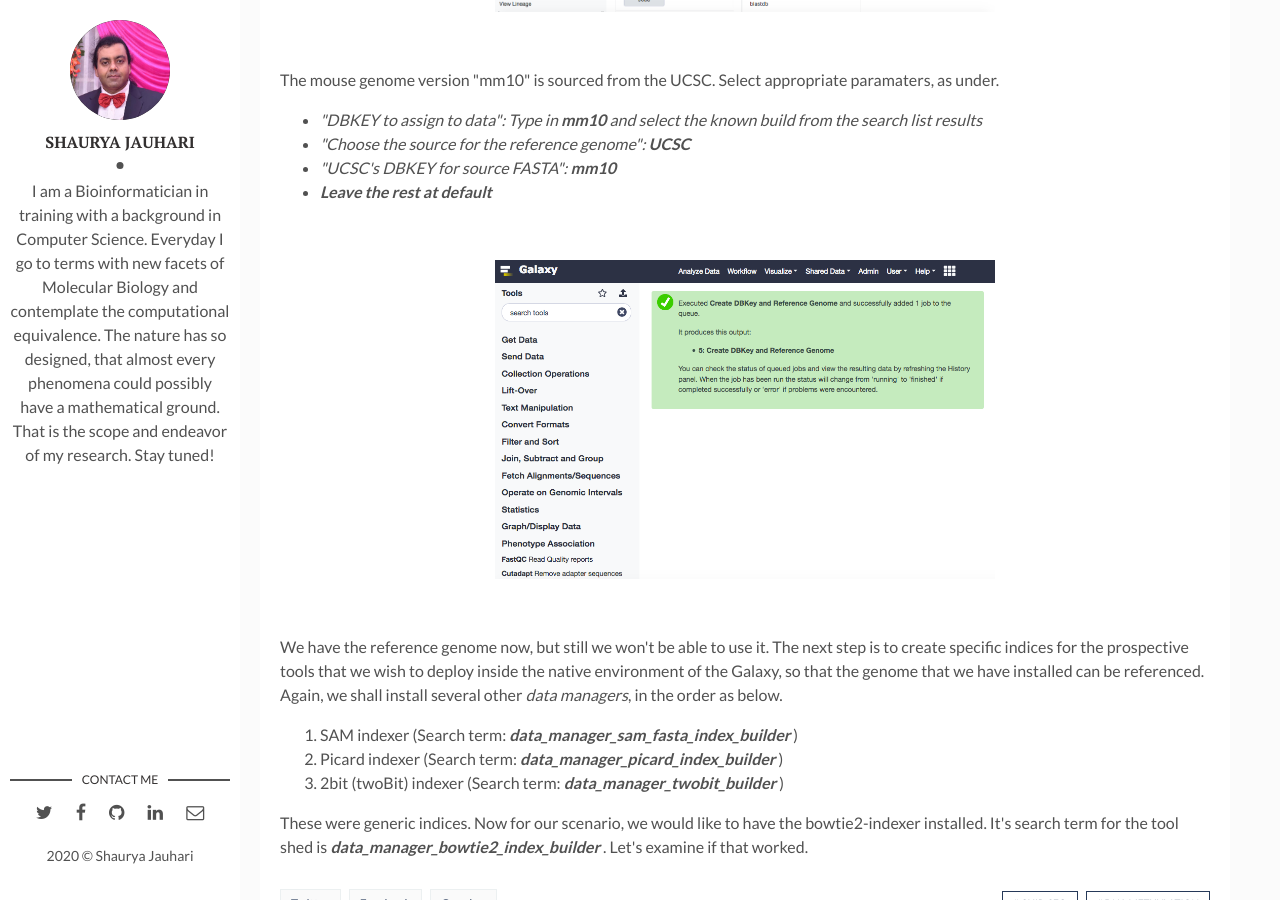
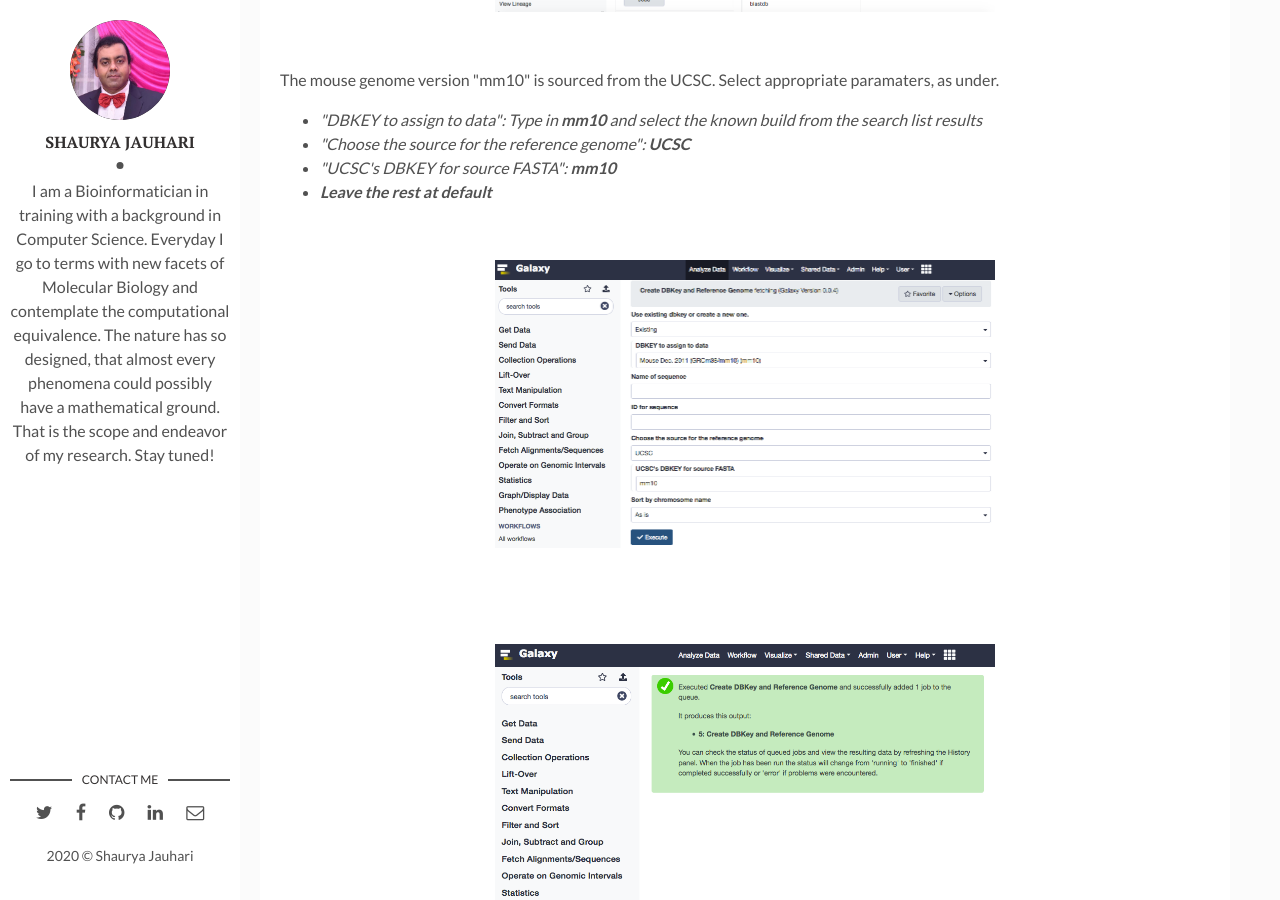
Before and after one commit to shauryajauhari/shauryajauhari.github.io, a Jekyll site: the page built from _posts/2020-07-17-data_mapping.markdown, in a window 1280 px wide and 900 px high, scrolled down 4633 px. Built offline with Jekyll 4.4.1, drawn with Linux system fonts in a browser that asks for light colours.

Commit message:
Update file

```diff
--- a/_posts/2020-07-17-data_mapping.markdown
+++ b/_posts/2020-07-17-data_mapping.markdown
@@ -113,6 +113,12 @@
 
 <br>
 <p align="center">
+  <img width="500" src="/assets/img/usingFetchFasta.png">
+</p>
+<br>
+
+<br>
+<p align="center">
   <img width="500" src="/assets/img/loadingMM10.png">
 </p>
 <br>
```
